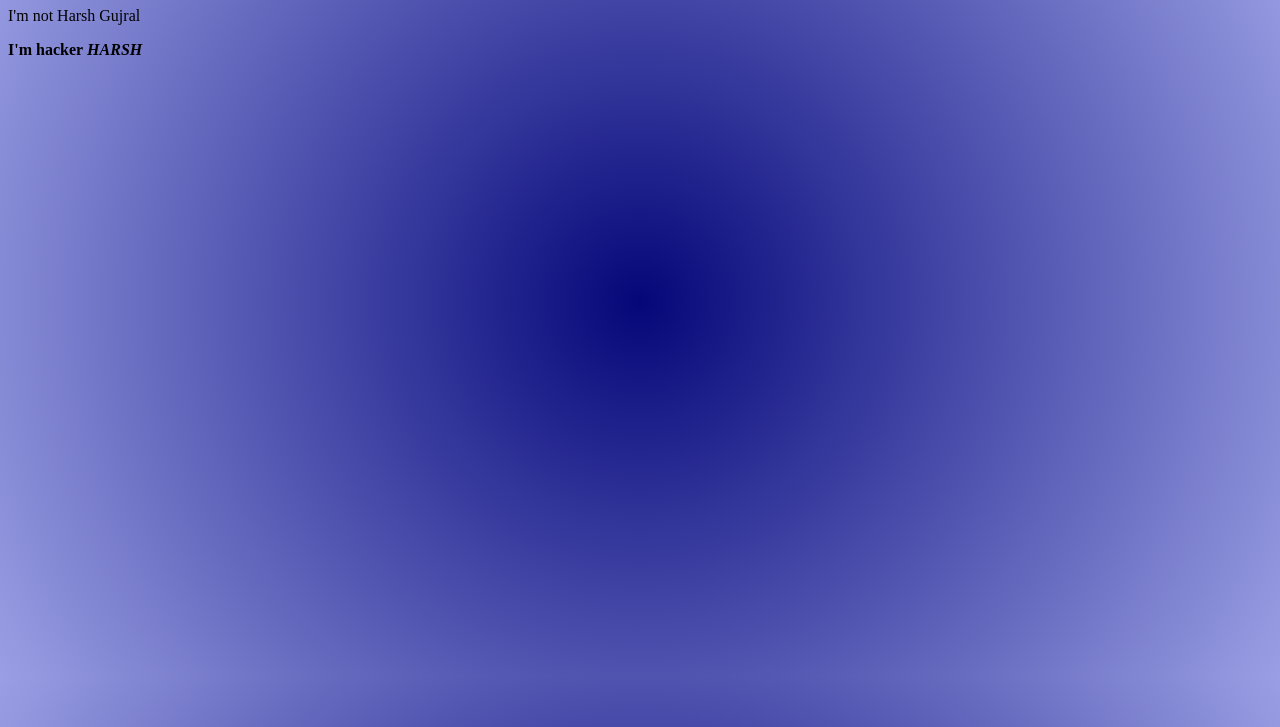
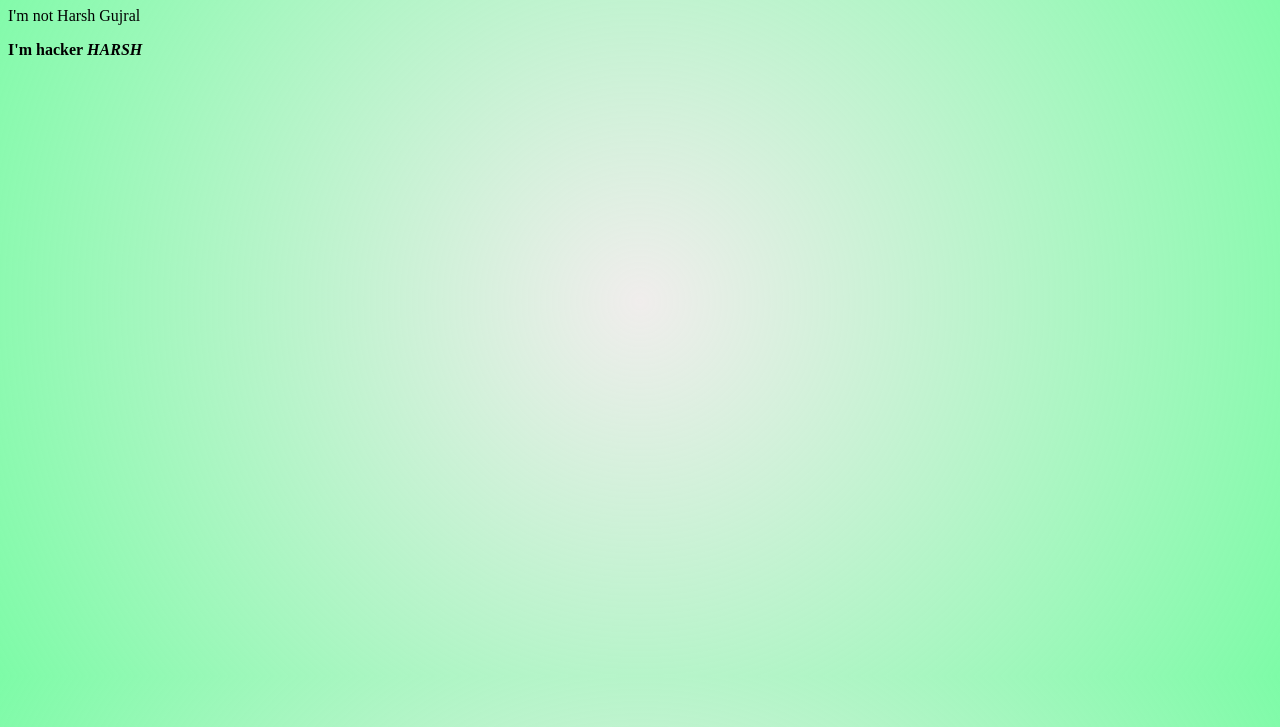
Before and after one commit to instantharsh/instantharsh.github.io, a plain HTML site: page portfolio.html in a window 1280 px wide. Shown: the part 73-800 px from the top of the page. Drawn offline with Linux system fonts and the light colour scheme.

Commit message:
Update portfolio.html

```diff
--- a/portfolio.html
+++ b/portfolio.html
@@ -3,12 +3,12 @@
 <body>
 <h1>Hello</h1>
 <p> I'm not Harsh Gujral</p>
-  <p><strong>I'm hacker<em> HARSH</em> </strong></p>
+<p><strong>I'm hacker<em> HARSH</em> </strong></p>
   <style>
    body {
-      background: radial-gradient(circle, #050779, #9a9fe4);
+      background: radial-gradient(circle, #f0edec, #07f85785);
       min-height: 90vh;
-      margin: 40;
+      margin: 12;
       padding: 40;
     }
     </style>
```
